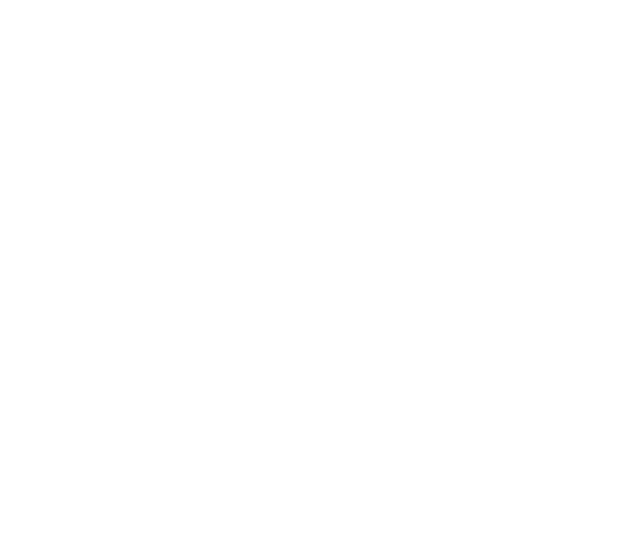
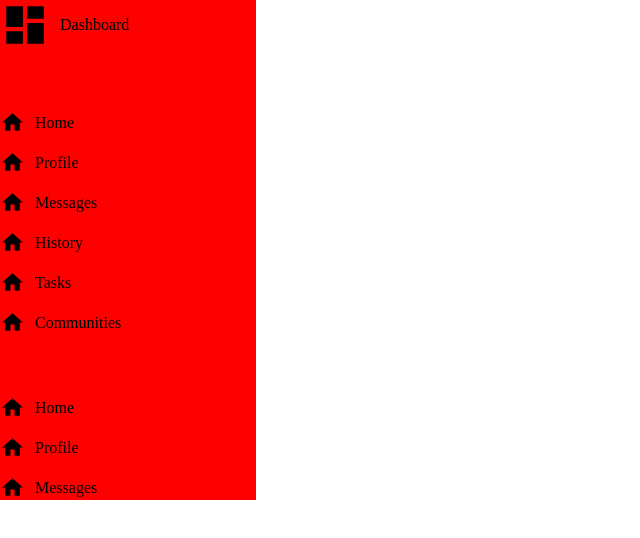
Before and after one commit to BrianJ-4/Odin-AdminDashboard, a plain HTML site: page index.html in a window 1280 px wide. Shown: the whole page, without its empty margins (0-640 px from the left). Drawn offline with Linux system fonts and the light colour scheme.

Commit message:
Added initial sidebar

```diff
--- a/index.html
+++ b/index.html
@@ -9,7 +9,50 @@
 <body>
     <div id="mainContainer">
         <div id="sidebar">
-
+            <div id="dashboardTitle">
+                <svg xmlns="http://www.w3.org/2000/svg" viewBox="0 0 24 24"><title>view-dashboard</title><path d="M13,3V9H21V3M13,21H21V11H13M3,21H11V15H3M3,13H11V3H3V13Z" /></svg>
+                <div id="dashboardText">Dashboard</div>
+            </div>
+            <div id="sidebar-navigation">
+                <div id="home" class="sidebar-item">
+                    <svg xmlns="http://www.w3.org/2000/svg" viewBox="0 0 24 24"><title>home</title><path d="M10,20V14H14V20H19V12H22L12,3L2,12H5V20H10Z" /></svg>
+                    <div id="dashboardText">Home</div>
+                </div>
+                <div id="home" class="sidebar-item">
+                    <svg xmlns="http://www.w3.org/2000/svg" viewBox="0 0 24 24"><title>home</title><path d="M10,20V14H14V20H19V12H22L12,3L2,12H5V20H10Z" /></svg>
+                    <div id="dashboardText">Profile</div>
+                </div>
+                <div id="home" class="sidebar-item">
+                    <svg xmlns="http://www.w3.org/2000/svg" viewBox="0 0 24 24"><title>home</title><path d="M10,20V14H14V20H19V12H22L12,3L2,12H5V20H10Z" /></svg>
+                    <div id="dashboardText">Messages</div>
+                </div>
+                <div id="home" class="sidebar-item">
+                    <svg xmlns="http://www.w3.org/2000/svg" viewBox="0 0 24 24"><title>home</title><path d="M10,20V14H14V20H19V12H22L12,3L2,12H5V20H10Z" /></svg>
+                    <div id="dashboardText">History</div>
+                </div>
+                <div id="home" class="sidebar-item">
+                    <svg xmlns="http://www.w3.org/2000/svg" viewBox="0 0 24 24"><title>home</title><path d="M10,20V14H14V20H19V12H22L12,3L2,12H5V20H10Z" /></svg>
+                    <div id="dashboardText">Tasks</div>
+                </div>
+                <div id="home" class="sidebar-item">
+                    <svg xmlns="http://www.w3.org/2000/svg" viewBox="0 0 24 24"><title>home</title><path d="M10,20V14H14V20H19V12H22L12,3L2,12H5V20H10Z" /></svg>
+                    <div id="dashboardText">Communities</div>
+                </div>
+            </div>
+            <div id="sidebar-branding">
+                <div id="home" class="sidebar-item">
+                    <svg xmlns="http://www.w3.org/2000/svg" viewBox="0 0 24 24"><title>home</title><path d="M10,20V14H14V20H19V12H22L12,3L2,12H5V20H10Z" /></svg>
+                    <div id="dashboardText">Home</div>
+                </div>
+                <div id="home" class="sidebar-item">
+                    <svg xmlns="http://www.w3.org/2000/svg" viewBox="0 0 24 24"><title>home</title><path d="M10,20V14H14V20H19V12H22L12,3L2,12H5V20H10Z" /></svg>
+                    <div id="dashboardText">Profile</div>
+                </div>
+                <div id="home" class="sidebar-item">
+                    <svg xmlns="http://www.w3.org/2000/svg" viewBox="0 0 24 24"><title>home</title><path d="M10,20V14H14V20H19V12H22L12,3L2,12H5V20H10Z" /></svg>
+                    <div id="dashboardText">Messages</div>
+                </div>
+            </div>
         </div>
         <div id="header">
 
--- a/styles.css
+++ b/styles.css
@@ -1,3 +1,9 @@
+html, body {
+    height: 100%;
+    margin: 0;
+}
+
+/* Main Layout */
 #mainContainer {
     display: grid;
     grid-template-rows: 1fr 4fr;
@@ -7,6 +13,9 @@
 
 #sidebar {
     grid-area: sidebar;
+    display: grid;
+    gap: 60px;
+    background-color: red;
 }
 
 #header {
@@ -16,3 +25,38 @@
 #content {
     grid-area: content;
 }
+/************************/
+
+/* Sidebar */
+#dashboardTitle {
+    display: grid;
+    grid-template-columns: 50px auto;
+    grid-template-rows: 1fr;
+    justify-content: start;
+}
+
+#dashboardText {
+    padding-left: 10px;
+    align-self: center;
+}
+
+#sidebar-navigation {
+    display: grid;
+    grid-template-rows: repeat(6, 1fr);
+    gap: 15px;
+}
+
+#sidebar-branding {
+    display: grid;
+    grid-template-rows: repeat(3, 1fr);
+    gap: 15px;
+}
+
+.sidebar-item{
+    display: grid;
+    grid-template-columns: 25px auto;
+    grid-template-rows: 1fr;
+    justify-content: start;
+}
+
+/************************/
```
